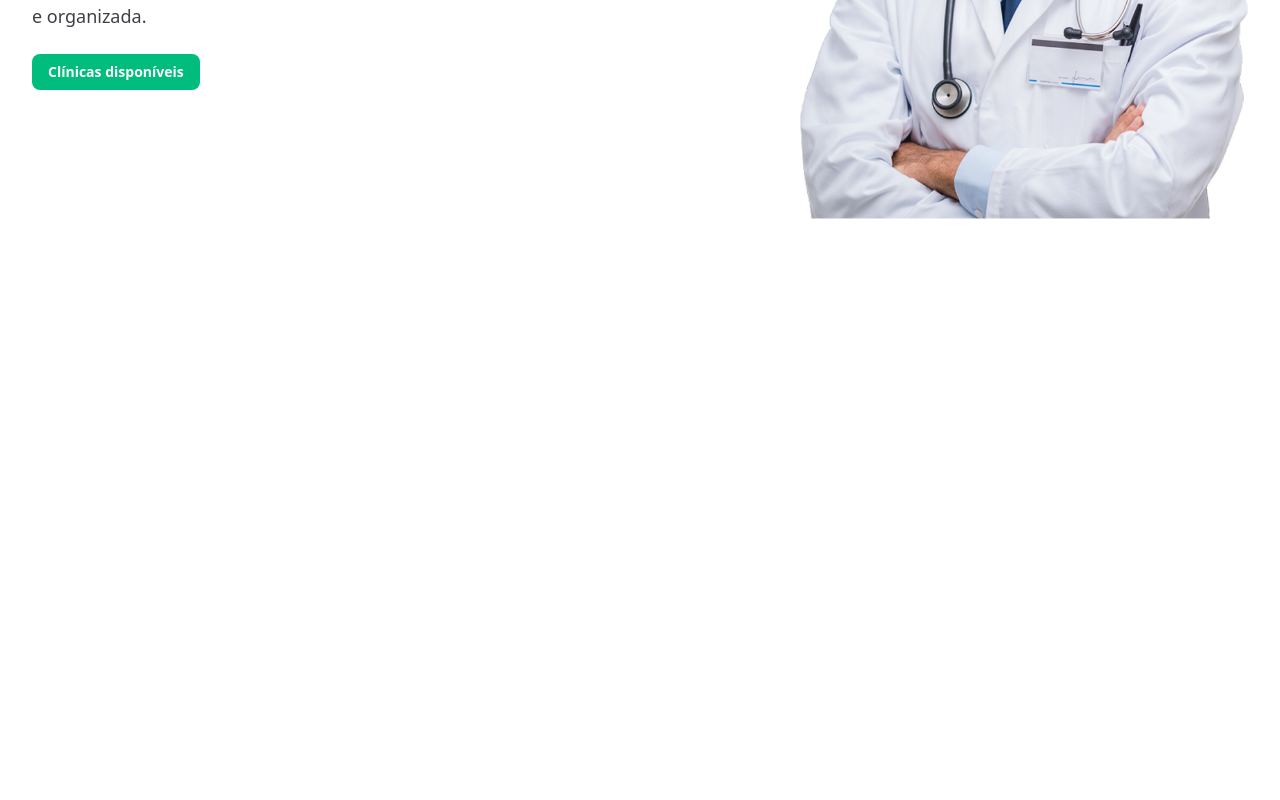
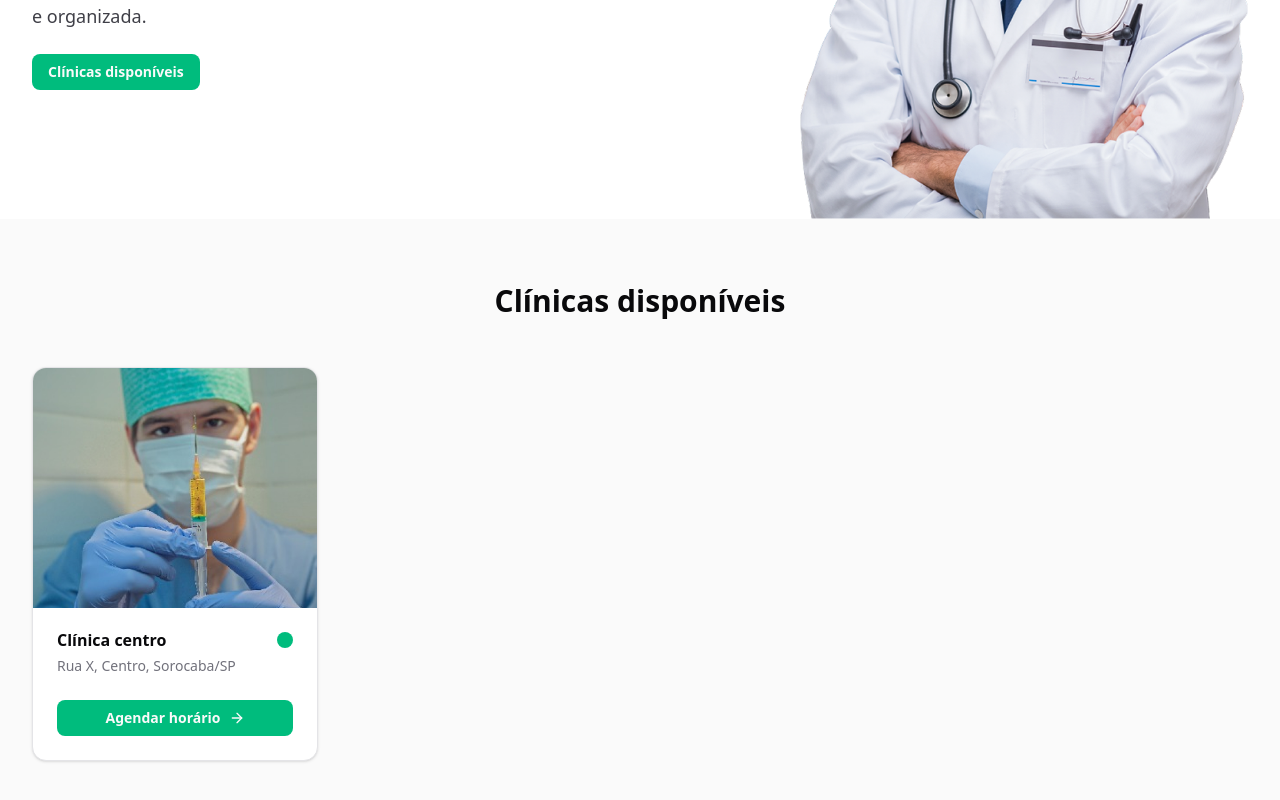
Before and after one commit to Alison-Gabriel/dental-clinics-saas, a Next.js app: page / in a window 1280 px wide. Shown: the part 478-1278 px from the top of the page. Before the commit the page ends 800 px from the top, so only its background shows below. Built offline with nearby package versions, Linux system fonts and the light colour scheme.

Commit message:
feat(ui): add available clinics section

```diff
--- /dev/null
+++ b/src/app/(public)/_components/clinics.tsx
@@ -0,0 +1,56 @@
+import {
+  Card,
+  CardContent,
+  CardDescription,
+  CardFooter,
+  CardHeader,
+  CardTitle,
+} from "@/src/components/ui/card";
+import Image from "next/image";
+import cardImg from "@/public/foto1.png";
+import { Button } from "@/src/components/ui/button";
+import { ArrowRightIcon } from "lucide-react";
+import Link from "next/link";
+
+export function Clinics() {
+  return (
+    <section id="clinics" className="bg-zinc-50 py-16">
+      <div className="container mx-auto px-4 sm:px-6 lg:px-8">
+        <h2 className="mb-12 text-center text-3xl font-bold">
+          Clínicas disponíveis
+        </h2>
+
+        <section className="grid grid-cols-1 gap-6 md:grid-cols-2 lg:grid-cols-4">
+          <Card className="overflow-hidden pt-0">
+            <CardHeader className="relative h-60 w-full overflow-hidden p-0">
+              <Image
+                src={cardImg}
+                alt=""
+                fill
+                className="object-cover transition-all hover:scale-105"
+                quality={100}
+              />
+            </CardHeader>
+
+            <CardContent className="flex justify-between">
+              <div className="space-y-2">
+                <CardTitle>Clínica centro</CardTitle>
+                <CardDescription>Rua X, Centro, Sorocaba/SP</CardDescription>
+              </div>
+
+              <div className="size-4 rounded-full bg-emerald-500" />
+            </CardContent>
+
+            <CardFooter>
+              <Button className="w-full" asChild>
+                <Link href="/clinic/123">
+                  Agendar horário <ArrowRightIcon />
+                </Link>
+              </Button>
+            </CardFooter>
+          </Card>
+        </section>
+      </div>
+    </section>
+  );
+}
--- a/src/app/(public)/_components/header.tsx
+++ b/src/app/(public)/_components/header.tsx
@@ -18,7 +18,7 @@ export function Header() {
 
   const session = true;
   const hasSession = Boolean(session);
-  const navItems = [{ href: "#professionals", label: "Profissionais" }];
+  const navItems = [{ href: "#clinics", label: "Clínicas" }];
 
   const NavLinks = () => {
     return (
--- a/src/app/(public)/page.tsx
+++ b/src/app/(public)/page.tsx
@@ -1,5 +1,6 @@
 import { Header } from "./_components/header";
 import { Hero } from "./_components/hero";
+import { Clinics } from "./_components/clinics";
 
 export default function Home() {
   return (
@@ -8,6 +9,7 @@ export default function Home() {
 
       <div>
         <Hero />
+        <Clinics />
       </div>
     </div>
   );
--- /dev/null
+++ b/src/components/ui/card.tsx
@@ -0,0 +1,92 @@
+import * as React from "react"
+
+import { cn } from "@/src/lib/utils"
+
+function Card({ className, ...props }: React.ComponentProps<"div">) {
+  return (
+    <div
+      data-slot="card"
+      className={cn(
+        "bg-card text-card-foreground flex flex-col gap-6 rounded-xl border py-6 shadow-sm",
+        className
+      )}
+      {...props}
+    />
+  )
+}
+
+function CardHeader({ className, ...props }: React.ComponentProps<"div">) {
+  return (
+    <div
+      data-slot="card-header"
+      className={cn(
+        "@container/card-header grid auto-rows-min grid-rows-[auto_auto] items-start gap-2 px-6 has-data-[slot=card-action]:grid-cols-[1fr_auto] [.border-b]:pb-6",
+        className
+      )}
+      {...props}
+    />
+  )
+}
+
+function CardTitle({ className, ...props }: React.ComponentProps<"div">) {
+  return (
+    <div
+      data-slot="card-title"
+      className={cn("leading-none font-semibold", className)}
+      {...props}
+    />
+  )
+}
+
+function CardDescription({ className, ...props }: React.ComponentProps<"div">) {
+  return (
+    <div
+      data-slot="card-description"
+      className={cn("text-muted-foreground text-sm", className)}
+      {...props}
+    />
+  )
+}
+
+function CardAction({ className, ...props }: React.ComponentProps<"div">) {
+  return (
+    <div
+      data-slot="card-action"
+      className={cn(
+        "col-start-2 row-span-2 row-start-1 self-start justify-self-end",
+        className
+      )}
+      {...props}
+    />
+  )
+}
+
+function CardContent({ className, ...props }: React.ComponentProps<"div">) {
+  return (
+    <div
+      data-slot="card-content"
+      className={cn("px-6", className)}
+      {...props}
+    />
+  )
+}
+
+function CardFooter({ className, ...props }: React.ComponentProps<"div">) {
+  return (
+    <div
+      data-slot="card-footer"
+      className={cn("flex items-center px-6 [.border-t]:pt-6", className)}
+      {...props}
+    />
+  )
+}
+
+export {
+  Card,
+  CardHeader,
+  CardFooter,
+  CardTitle,
+  CardAction,
+  CardDescription,
+  CardContent,
+}
```
